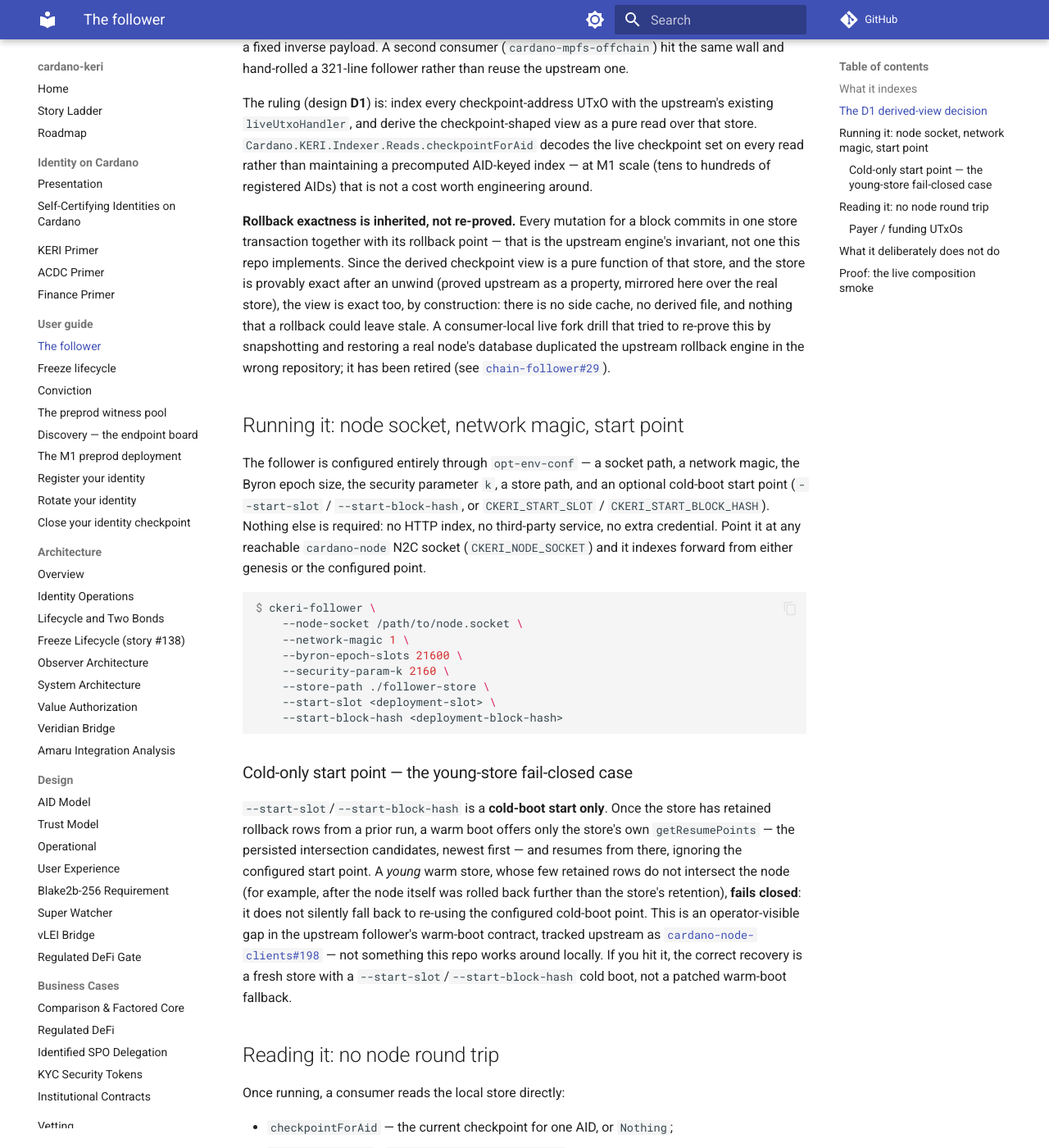
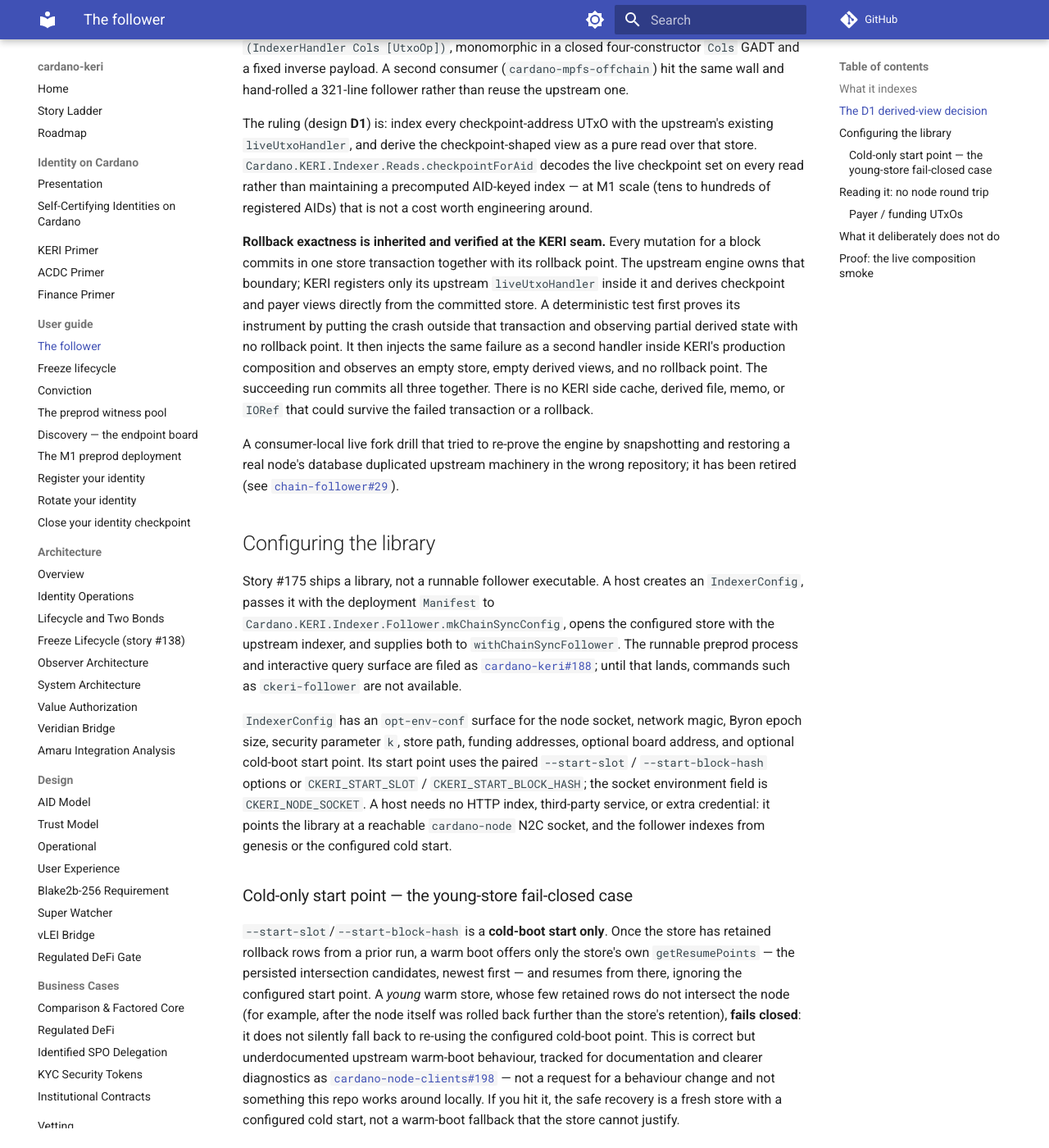
Before and after one commit to lambdasistemi/cardano-keri, an MkDocs documentation site: the page built from docs/user/follower.md, in a window 1280 px wide and 1400 px high, scrolled down 844 px. Shown: the whole window at 82% size. Built offline with MkDocs 1.6.1 and Material for MkDocs 9.7.7, drawn with Linux system fonts in a browser that asks for light colours; comment, search, counter and statistics services are not loaded; some of the changed text lies outside the part shown.

Commit message:
test(indexer): verify inherited block atomicity
Add a permanent unsafe-boundary negative control, then exercise the KERI production handler composition inside the upstream block transaction. A forced mid-block failure now proves checkpoint state, payer state, and rollback history cannot escape independently; the succeeding run proves all three commit together.

Correct the follower guide to describe #175 as a library-only delivery, record the young warm-store behavior accurately, and send the runnable preprod/query vertical to #188.

Tasks: T175-S9-1, T175-S9-2, T175-S9-3, T175-S9-4, T175-S9-5

````diff
--- a/docs/user/follower.md
+++ b/docs/user/follower.md
@@ -10,14 +10,15 @@ the chain forks.
 
 ## What it indexes
 
-The follower registers exactly one interest-set entry, the deployment's
-checkpoint address, with the upstream
+The follower always registers the deployment's checkpoint address, plus every
+configured funding address and the optional board address, with the upstream
 `Cardano.Node.Client.UTxOIndexer.Follower.withChainSyncFollower` bring-up. The
-upstream store then holds the live UTxOs at that address — which *is* the
-live-checkpoint set. An indexed output is recognised as a checkpoint at read
-time, not at index time: it carries an asset of the manifest's checkpoint
-policy id whose asset name is the AID-derived name, and whose inline datum
-decodes as `CheckpointDatumV1`. This repo owns the derived view
+upstream store then holds the live UTxOs at those addresses. The UTxOs at the
+checkpoint address are the live-checkpoint candidates. An indexed output is
+recognised as a checkpoint at read time, not at index time: it carries an asset
+of the manifest's checkpoint policy id whose asset name is the AID-derived
+name, and whose inline datum decodes as `CheckpointDatumV1`. This repo owns the
+derived view
 (`Cardano.KERI.Indexer.Reads`) and its codecs
 (`Cardano.KERI.Indexer.Codecs`); it does not own chain-sync, the reconnect
 loop, or the rollback engine — those are consumed from
@@ -41,39 +42,42 @@ decodes the live checkpoint set on every read rather than maintaining a
 precomputed AID-keyed index — at M1 scale (tens to hundreds of registered
 AIDs) that is not a cost worth engineering around.
 
-**Rollback exactness is inherited, not re-proved.** Every mutation for a
-block commits in one store transaction together with its rollback point —
-that is the upstream engine's invariant, not one this repo implements. Since
-the derived checkpoint view is a pure function of that store, and the store
-is provably exact after an unwind (proved upstream as a property, mirrored
-here over the real store), the view is exact too, by construction: there is
-no side cache, no derived file, and nothing that a rollback could leave
-stale. A consumer-local live fork drill that tried to re-prove this by
-snapshotting and restoring a real node's database duplicated the upstream
-rollback engine in the wrong repository; it has been retired (see
+**Rollback exactness is inherited and verified at the KERI seam.** Every
+mutation for a block commits in one store transaction together with its
+rollback point. The upstream engine owns that boundary; KERI registers only
+its upstream `liveUtxoHandler` inside it and derives checkpoint and payer
+views directly from the committed store. A deterministic test first proves
+its instrument by putting the crash outside that transaction and observing
+partial derived state with no rollback point. It then injects the same failure
+as a second handler inside KERI's production composition and observes an
+empty store, empty derived views, and no rollback point. The succeeding run
+commits all three together. There is no KERI side cache, derived file, memo,
+or `IORef` that could survive the failed transaction or a rollback.
+
+A consumer-local live fork drill that tried to re-prove the engine by
+snapshotting and restoring a real node's database duplicated upstream
+machinery in the wrong repository; it has been retired (see
 [`chain-follower#29`](https://github.com/lambdasistemi/chain-follower/issues/29)).
 
-## Running it: node socket, network magic, start point
+## Configuring the library
 
-The follower is configured entirely through `opt-env-conf` — a socket path,
-a network magic, the Byron epoch size, the security parameter `k`, a store
-path, and an optional cold-boot start point (`--start-slot` /
-`--start-block-hash`, or `CKERI_START_SLOT` / `CKERI_START_BLOCK_HASH`).
-Nothing else is required: no HTTP index, no third-party service, no
-extra credential. Point it at any reachable `cardano-node` N2C socket
-(`CKERI_NODE_SOCKET`) and it indexes forward from either genesis or the
-configured point.
+Story #175 ships a library, not a runnable follower executable. A host creates
+an `IndexerConfig`, passes it with the deployment `Manifest` to
+`Cardano.KERI.Indexer.Follower.mkChainSyncConfig`, opens the configured store
+with the upstream indexer, and supplies both to
+`withChainSyncFollower`. The runnable preprod process and interactive query
+surface are filed as
+[`cardano-keri#188`](https://github.com/lambdasistemi/cardano-keri/issues/188);
+until that lands, commands such as `ckeri-follower` are not available.
 
-```console
-$ ckeri-follower \
-    --node-socket /path/to/node.socket \
-    --network-magic 1 \
-    --byron-epoch-slots 21600 \
-    --security-param-k 2160 \
-    --store-path ./follower-store \
-    --start-slot <deployment-slot> \
-    --start-block-hash <deployment-block-hash>
-```
+`IndexerConfig` has an `opt-env-conf` surface for the node socket, network
+magic, Byron epoch size, security parameter `k`, store path, funding
+addresses, optional board address, and optional cold-boot start point. Its
+start point uses the paired `--start-slot` / `--start-block-hash` options or
+`CKERI_START_SLOT` / `CKERI_START_BLOCK_HASH`; the socket environment field is
+`CKERI_NODE_SOCKET`. A host needs no HTTP index, third-party service, or extra
+credential: it points the library at a reachable `cardano-node` N2C socket,
+and the follower indexes from genesis or the configured cold start.
 
 ### Cold-only start point — the young-store fail-closed case
 
@@ -84,12 +88,13 @@ newest first — and resumes from there, ignoring the configured start point.
 A *young* warm store, whose few retained rows do not intersect the node
 (for example, after the node itself was rolled back further than the
 store's retention), **fails closed**: it does not silently fall back to
-re-using the configured cold-boot point. This is an operator-visible gap in
-the upstream follower's warm-boot contract, tracked upstream as
+re-using the configured cold-boot point. This is correct but underdocumented
+upstream warm-boot behaviour, tracked for documentation and clearer
+diagnostics as
 [`cardano-node-clients#198`](https://github.com/lambdasistemi/cardano-node-clients/issues/198)
-— not something this repo works around locally. If you hit it, the correct
-recovery is a fresh store with a `--start-slot`/`--start-block-hash` cold
-boot, not a patched warm-boot fallback.
+— not a request for a behaviour change and not something this repo works
+around locally. If you hit it, the safe recovery is a fresh store with a
+configured cold start, not a warm-boot fallback that the store cannot justify.
 
 ## Reading it: no node round trip
 
@@ -126,8 +131,9 @@ provides the data and proves it readable.
   not own; its audit and follow-ups are recorded in
   [`chain-follower#29`](https://github.com/lambdasistemi/chain-follower/issues/29)
   and [`cardano-node-clients#197`](https://github.com/lambdasistemi/cardano-node-clients/issues/197).
-- No new binary and no query API surface. The hosted daemon and `ckeri`
-  backend selection are separate stories.
+- No binary and no query API surface in #175. The runnable preprod follower and
+  interactive query loop belong to
+  [`cardano-keri#188`](https://github.com/lambdasistemi/cardano-keri/issues/188).
 
 ## Proof: the live composition smoke
 
````
Also changed, not shown: specs/175-follower/tasks.md (+23 -2 lines), 4 other files.
